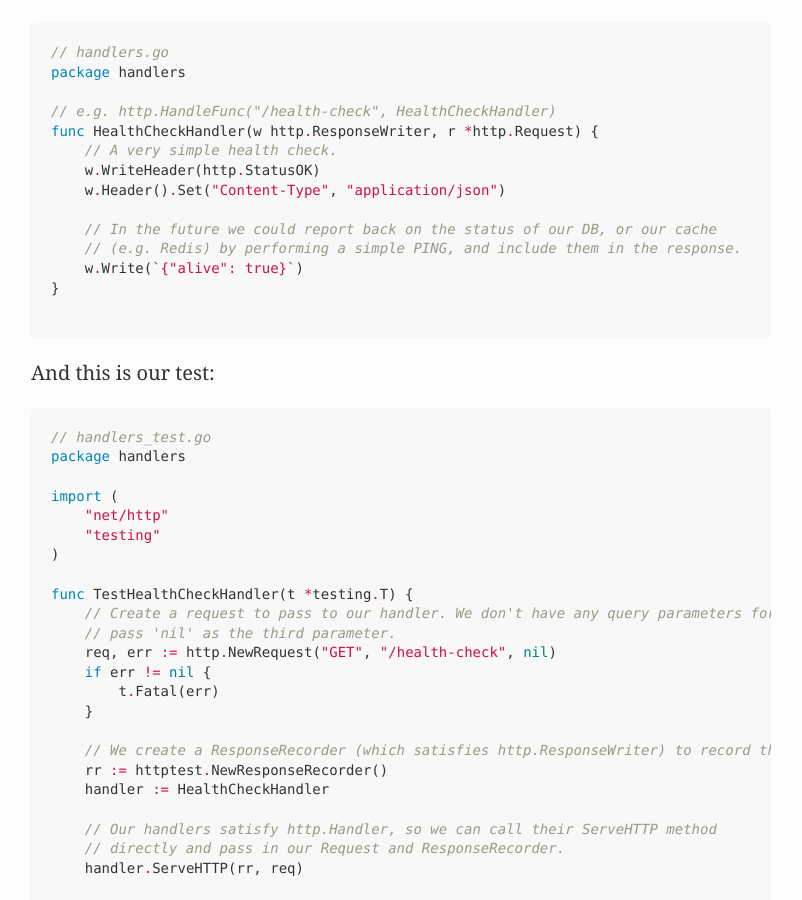
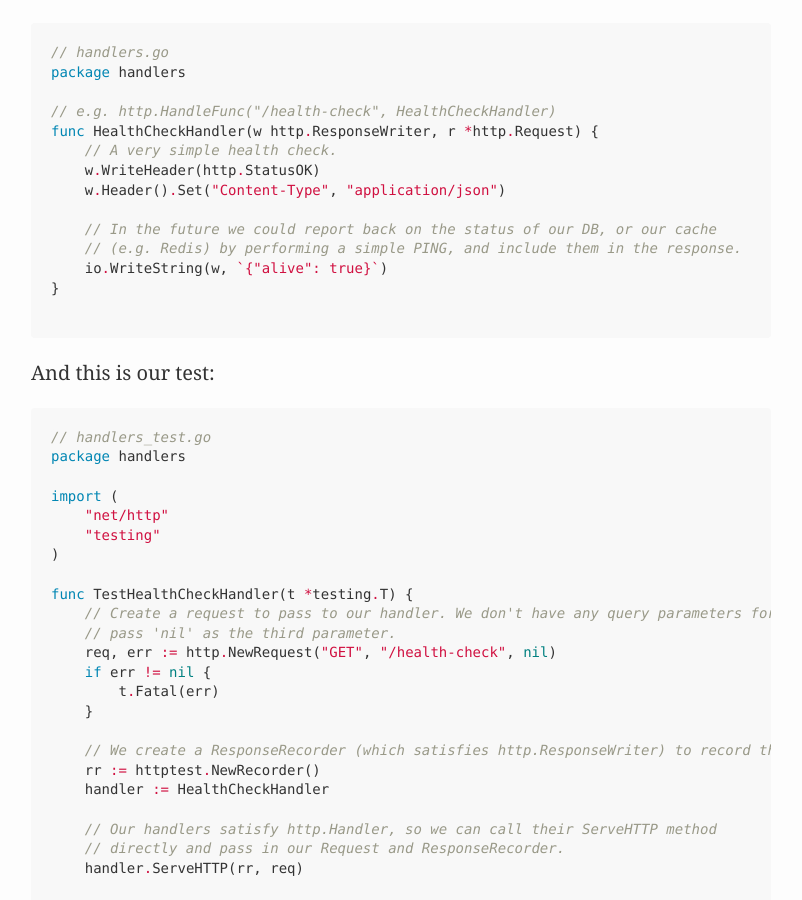
Before and after one commit to elithrar/elithrar.github.io, a Jekyll site: the page built from _posts/2016-03-20-testing-http-handlers-go.md, in a window 1280 px wide and 900 px high, scrolled down 678 px. Shown: the whole window, without its empty margins (239-1041 px from the left). Built offline with Jekyll 4.4.1, drawn with Linux system fonts in a browser that asks for light colours; Markdown is read by kramdown in place of the engine named in the settings; some of the changed text lies outside the part shown.

Commit message:
[edits] Feedback from daved

````diff
--- a/_posts/2016-03-20-testing-http-handlers-go.md
+++ b/_posts/2016-03-20-testing-http-handlers-go.md
@@ -28,7 +28,7 @@
 
     // In the future we could report back on the status of our DB, or our cache
     // (e.g. Redis) by performing a simple PING, and include them in the response.
-    w.Write(`{"alive": true}`)
+    io.WriteString(w, `{"alive": true}`)
 }
 
 ```
@@ -53,7 +53,7 @@
     }
 
     // We create a ResponseRecorder (which satisfies http.ResponseWriter) to record the response.
-    rr := httptest.NewResponseRecorder()
+    rr := httptest.NewRecorder()
     handler := HealthCheckHandler
 
     // Our handlers satisfy http.Handler, so we can call their ServeHTTP method
@@ -154,7 +154,7 @@
         t.Fatal(err)
     }
 
-    rr := httptest.NewResponseRecorder()
+    rr := httptest.NewRecorder()
     // e.g. func GetUsersHandler(ctx context.Context, w http.ResponseWriter, r *http.Request)
     handler := goji.HandlerFunc(GetUsersHandler)
 
@@ -226,7 +226,7 @@
         t.Fatal(err)
     }
 
-    rr := httptest.NewResponseRecorder()
+    rr := httptest.Recorder()
     // Handler is a custom handler type that accepts an env and a http.Handler
     // GetProjectsHandler here calls GetProject, and should raise a HTTP 500 if
     // it fails.
````
Also changed, not shown: other parts of _posts/2016-03-20-testing-http-handlers-go.md (+1 -1 lines).
